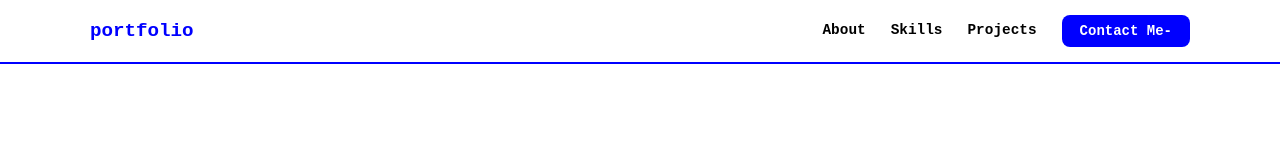
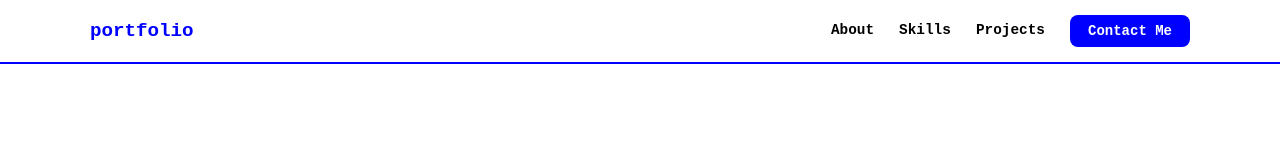
Before and after one commit to ronz4i/My-Portfolio-Project, a plain HTML site: page index.html in a window 1280 px wide. Shown: the top 160 px of the page. Drawn offline with Linux system fonts and the light colour scheme; a web font is replaced by a local one.

Commit message:
Initial portfolio commit

```diff
--- a/index.html
+++ b/index.html
@@ -20,7 +20,7 @@
                 <a href="#about">About</a>
                 <a href="#skills">Skills</a>
                 <a href="#projects">Projects</a>
-                <button type="button" id="contactBtn" class="contact-btn">Contact Me-</button>
+                <button type="button" id="contactBtn" class="contact-btn">Contact Me</button>
             </nav>
         </div>
     </header>
```
